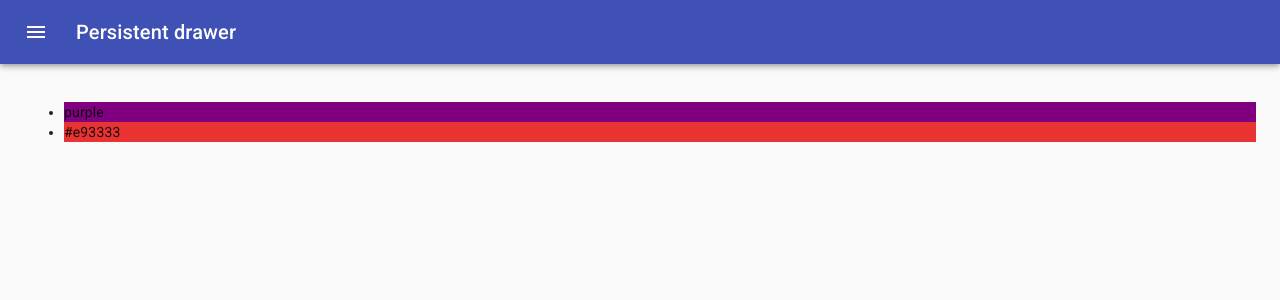
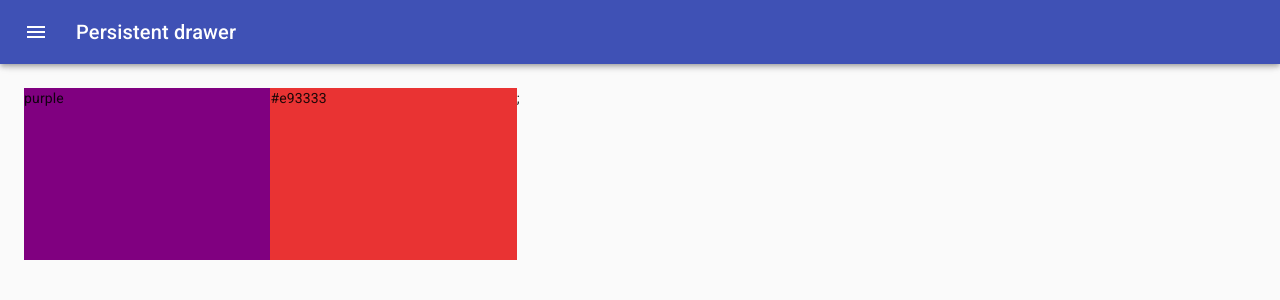
Before and after one commit to Vainakh/Colors_App, a React (Create React App) app: page /palette/new in a window 1280 px wide. Shown: the top 300 px of the page. Built offline with nearby package versions, Linux system fonts and the light colour scheme.

Commit message:
Add dragon color box

```diff
--- a/src/App.js
+++ b/src/App.js
@@ -5,7 +5,7 @@
 import {Route, Switch} from 'react-router-dom';
 import PaletteList from './PaletteList';
 import SingleColorPalette from './SingleColorPalette';
-import NewPaletteFormContainer from './NewPaletteFormContainer';
+import NewPaletteForm from './NewPaletteForm';
 
 class App extends Component {
 
@@ -21,7 +21,7 @@
           <Route
             exact
             path="/palette/new"
-            render={() => <NewPaletteFormContainer/>}/>
+            render={() => <NewPaletteForm/>}/>
           <Route
               exact
               path='/palette/:paletteId/:colorId'
--- a/src/DraggableColorBox.js
+++ b/src/DraggableColorBox.js
@@ -1,27 +1,23 @@
-// import React from 'react';
-// import {withStyles} from '@material-ui/styles';
+import React from 'react';
+import {withStyles} from '@material-ui/styles';
 
-// const styles = {
-//   root: {
-//     width: "20%",
-//     height: "25%",
-//     margin: "0 auto",
-//     display: "inline-block",
-//     position: "relative",
-//     cursor: "pointer",
-//     marginBottom: "-4.5px",
-//     // marginLeft: "350px"
-//   }
-// }
+const styles = {
+  root: {
+    width: "20%",
+    height: "25%",
+    margin: "0 auto",
+    display: "inline-block",
+    position: "relative",
+    cursor: "pointer",
+  }
+}
 
-// function DraggableColorBox(props) {
+function DraggableColorBox(props) {
+  return (
+    <div className={props.classes.root} style={{backgroundColor: props.color}}>
+      {props.color}
+    </div>
+  )
+}
 
-
-//   return (
-//     <div className={props.classes.root} style={{backgroundColor: props.color}}>
-//       {props.color}
-//     </div>
-//   )
-// }
-
-// export default withStyles(styles)(DraggableColorBox);
+export default withStyles(styles)(DraggableColorBox);
--- a/src/NewPaletteForm.js
+++ b/src/NewPaletteForm.js
@@ -14,6 +14,7 @@
 import {withStyles} from '@material-ui/styles';
 import {ChromePicker} from 'react-color';
 import Button from "@material-ui/core/Button";
+import DraggableColorBox from './DraggableColorBox';
 
 
 const drawerWidth = 400;
@@ -59,7 +60,8 @@
   },
   content: {
     flexGrow: 1,
-    padding: theme.spacing(3),
+    height: "calc(100vh - 64px)",
+    padding: theme.spacing.unit * 3,
     transition: theme.transitions.create('margin', {
       easing: theme.transitions.easing.sharp,
       duration: theme.transitions.duration.leavingScreen,
@@ -157,11 +159,9 @@
           [classes.contentShift]: open,
         })}>
         <div className={classes.drawerHeader} />
-          <ul>
             {colorsArray.map(color => (
-              <li style={{backgroundColor: color}}>{color}</li>
-            ))}
-          </ul>
+              <DraggableColorBox color={color}/>
+            ))};
         </main>
     </div>
   );
--- a/src/NewPaletteFormContainer.js
+++ /dev/null
@@ -1,16 +0,0 @@
-import React, {Component} from 'react';
-import NewPaletteForm from './NewPaletteForm';
-
-class NewPaletteFormContainer extends Component {
-
-
-  render() {
-    return (
-      <div>
-        <NewPaletteForm/>
-      </div>
-    )
-  }
-}
-
-export default NewPaletteFormContainer;
```
